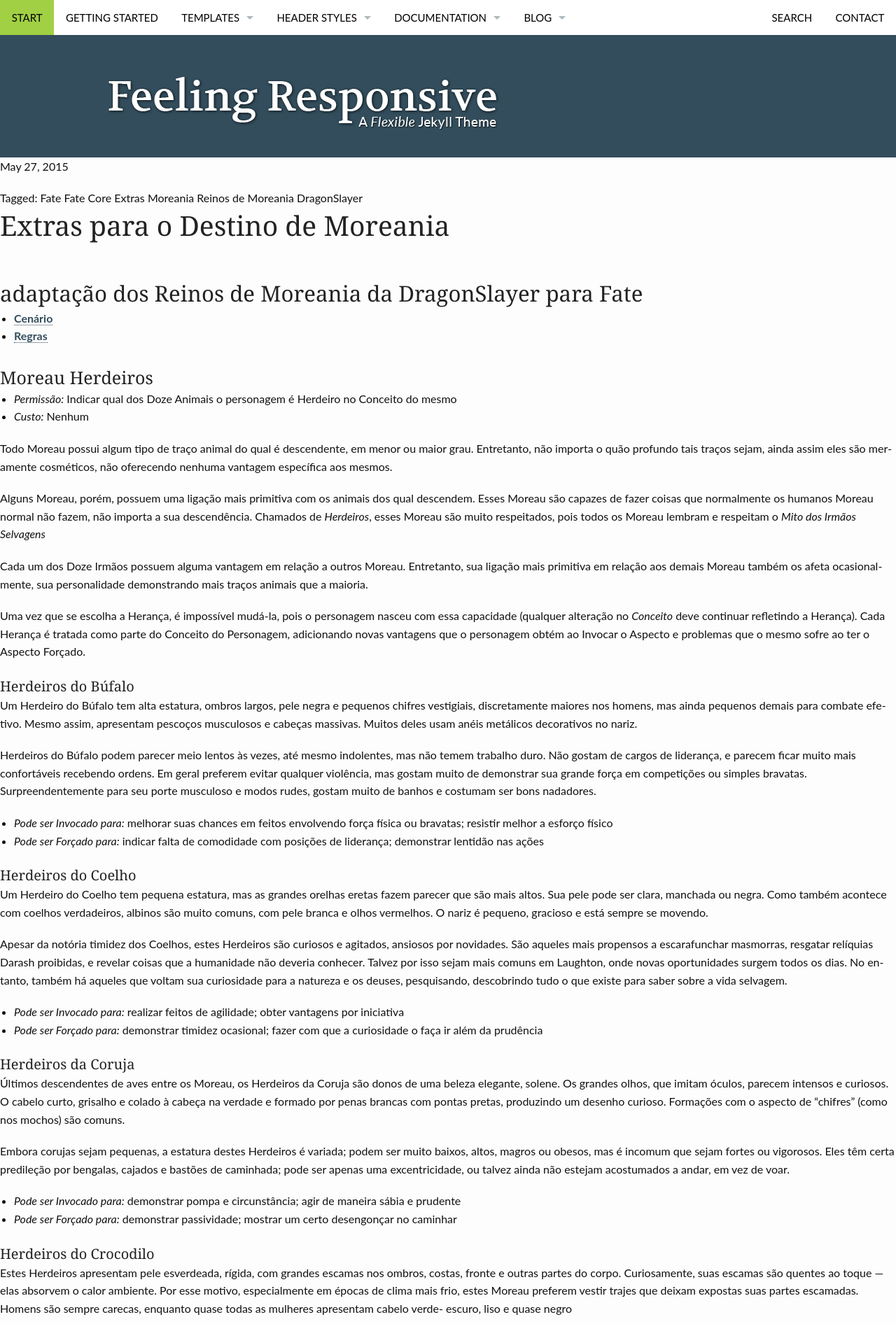
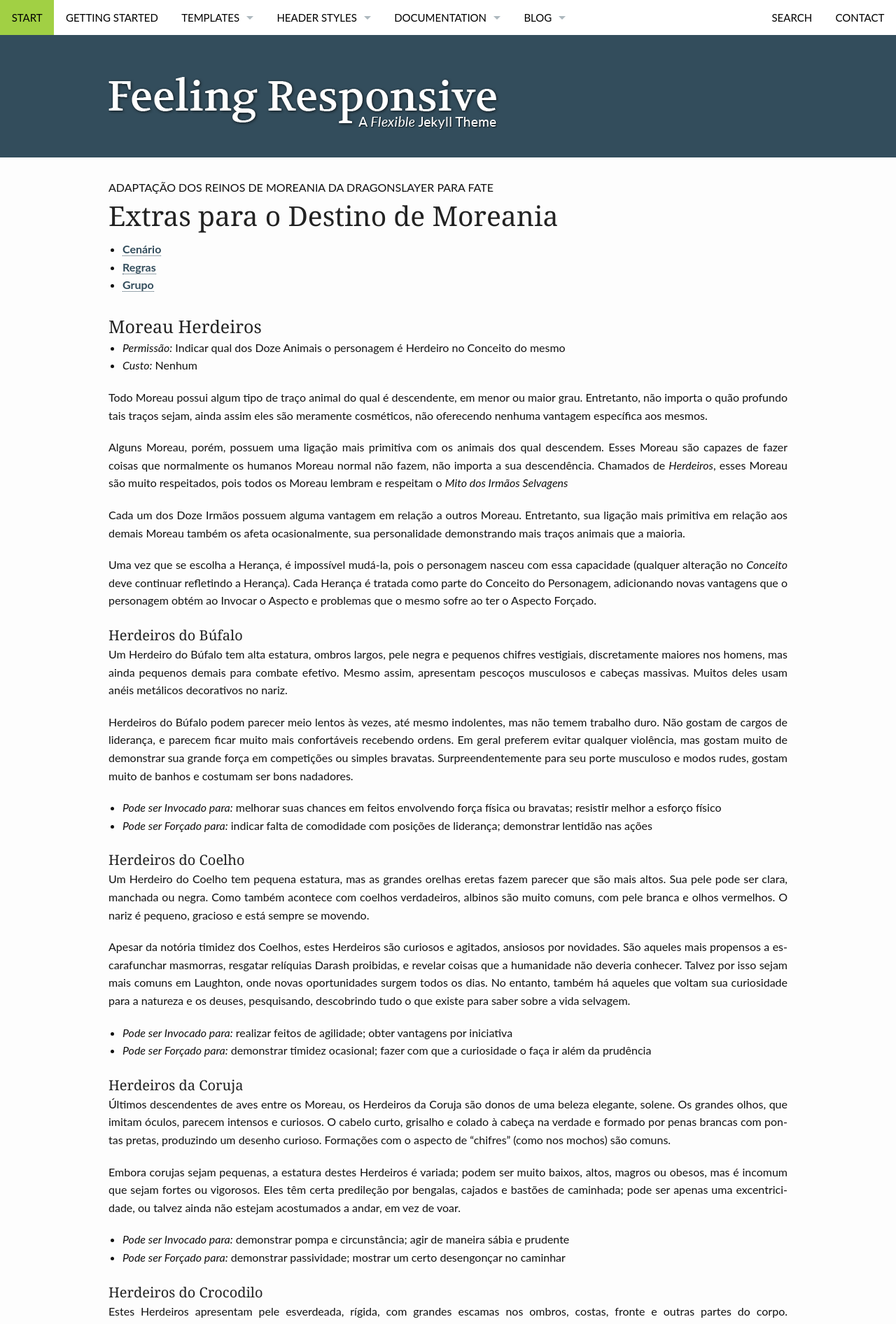
Before and after one commit to fabiocosta0305/fabiocosta0305.github.io-old, a Jekyll site: the page built from _posts/RPG/2015-05-27-DestinoDeMoreania-extras.md, in a window 1280 px wide. Shown: the top 1892 px of the page at 70% size. Built offline with Jekyll 4.4.1, drawn with Linux system fonts in a browser that asks for light colours.

Commit message:
Mudando tema Jekyll - Feeling Responsible

```diff
--- a/_posts/RPG/2015-05-27-DestinoDeMoreania-extras.md
+++ b/_posts/RPG/2015-05-27-DestinoDeMoreania-extras.md
@@ -1,15 +1,19 @@
 ---
 title: Extras para o Destino de Moreania
-layout: post
-tags: ["Fate","Fate Core", "Extras", "Moreania", "Reinos de Moreania", "DragonSlayer"]
+subheadline: adaptação dos Reinos de Moreania da DragonSlayer para Fate
+layout: page-fullwidth
+tags:
+ - Fate
+ - Fate Core
+ - Extras
+ - Moreania
+ - Reinos de Moreania
+ - DragonSlayer
 ---
-
-# Extras para o Destino de Moreania
-
-## adaptação dos Reinos de Moreania da DragonSlayer para Fate
 
 - [Cenário](/DestinoDeMoreania)
 - [Regras](/DestinoDeMoreania-regras)
+- [Grupo](/DestinoDeMoreania-grupo)
 
 ### Moreau Herdeiros
 - *Permissão:* Indicar qual  dos Doze Animais o  personagem é Herdeiro
--- a/_sass/_02_settings_typography.scss
+++ b/_sass/_02_settings_typography.scss
@@ -21,8 +21,8 @@ $rem-base: $base-font-size;
 $base-line-height: 1.5 !default;
 
 
-$font-family-sans-serif: "Lato", "Helvetica Neue", Helvetica, Arial, sans-serif;
-$font-family-serif: "Volkhov", Georgia, Times, serif;
+$font-family-sans-serif: "Prociono", "Lato", "Helvetica Neue", Helvetica, Arial, sans-serif;
+$font-family-serif: "Prociono", "Volkhov", Georgia, Times, serif;
 $font-family-monospace: "Lucida Console", Monaco, monospace;
 
 $body-font-family: $font-family-sans-serif;
--- a/assets/css/styles_feeling_responsive.scss
+++ b/assets/css/styles_feeling_responsive.scss
@@ -41,3 +41,8 @@
 @import "09_elements";
 
 @import "11_syntax-highlighting";
+
+article
+{
+        text-align: justify;
+}
```
Also changed, not shown: _posts/RPG/2015-06-01-DestinoDeMoreania-grupo.md (+1 -2 lines).
